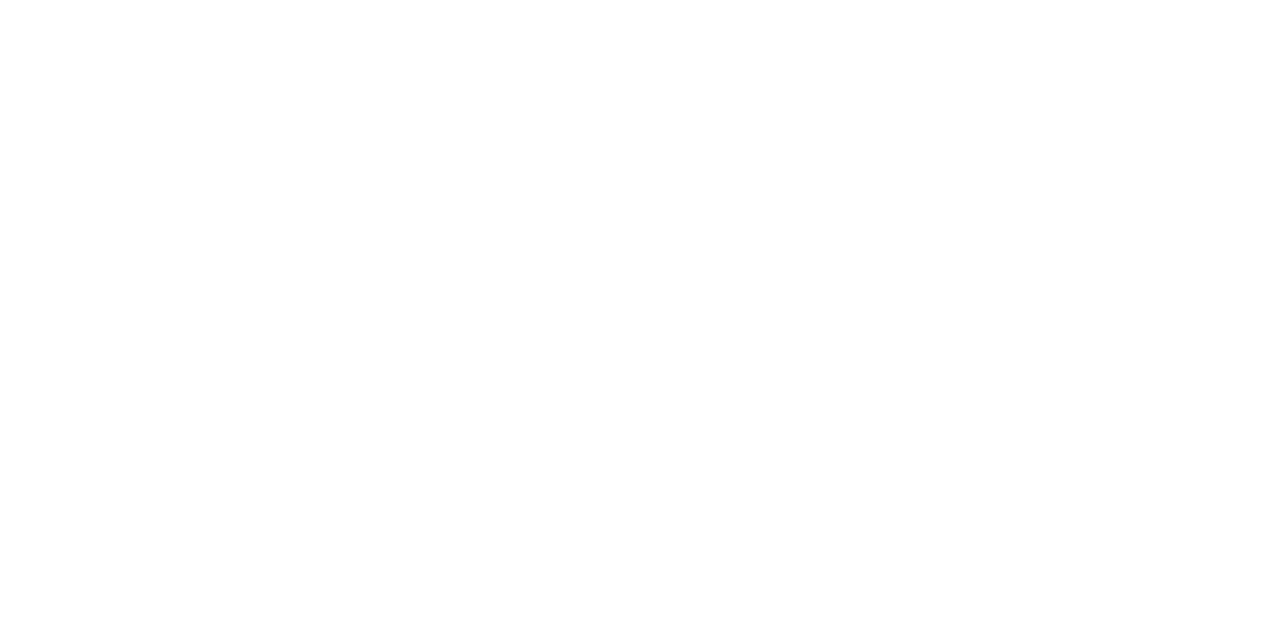
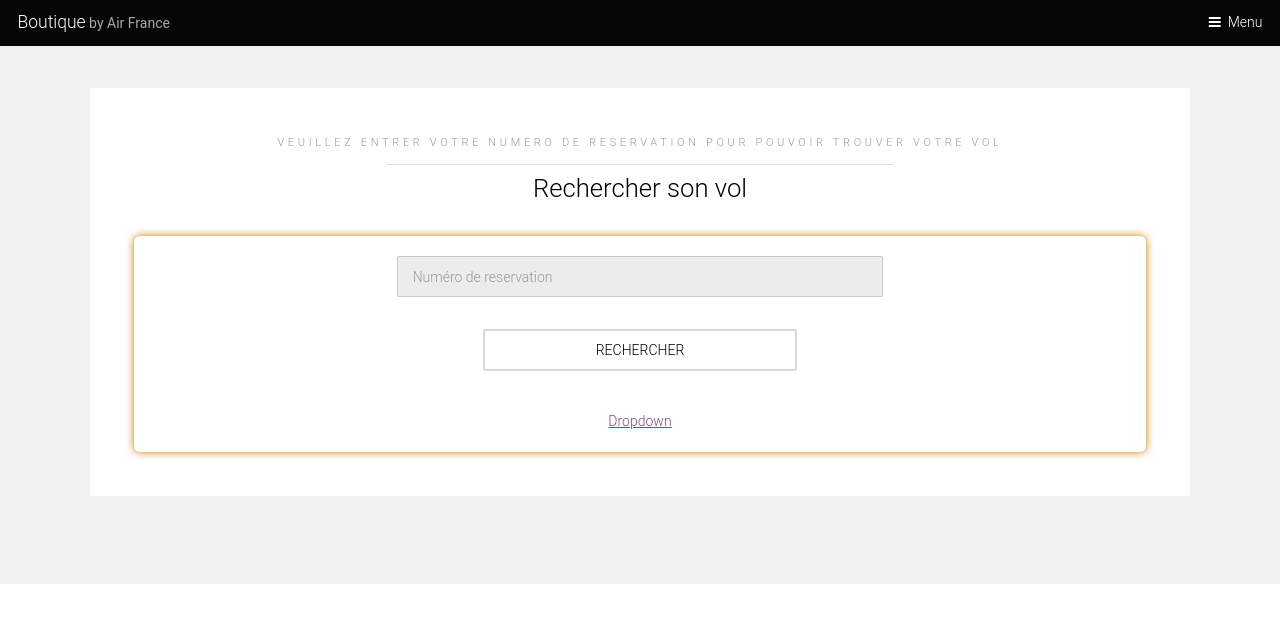
Before and after one commit to Guillaumelebas/airFranceBoutique, a React (Create React App) app: page /mon-vol in a window 1280 px wide. Shown: the top 622 px of the page. Built offline with nearby package versions, Linux system fonts and the light colour scheme.

Commit message:
Update1738

```diff
--- a/src/App.js
+++ b/src/App.js
@@ -12,7 +12,7 @@ const Main = () => {
         <Route exact path='/' component={Home}></Route>
         <Route exact path='/liste' component={Liste}></Route>
         <Route exact path='/liste2' component={Liste2}></Route>
-        <Route exact path='/ma-reservation' component={MonVol}></Route>
+        <Route exact path='/mon-vol' component={MonVol}></Route>
       </Switch>
   );
 };
--- a/src/components/liste.js
+++ b/src/components/liste.js
@@ -5,7 +5,10 @@ const BASE_URL = 'http://localhost:4000';
 class Liste extends React.Component {
     constructor(props) {
         super(props);
-        this.state = {vols: [], result: []};
+        this.state = {
+            vols: [],
+            result: []
+        };
     }
 
     componentDidMount() {
@@ -19,17 +22,15 @@ class Liste extends React.Component {
         // .then((response) => this.setState({vols:response.data}) );
     }
 
-
-
     render() {
         return (
                 <form method="GET" action="/liste2">
                     <div className="row uniform">
                         <div className="6u 12u$(xsmall)">
-                            <input type="text" name="nom" id="nom" placeholder="Nom" onChange={this.handleChange} required/>
+                            <input type="text" name="aeroportDepart" id="aeroportDepart" placeholder="Aeroport de départ" required/>
                         </div>
                         <div className="6u$ 12u$(xsmall)">
-                            <input type="text" name="prenom" id="prenom" placeholder="Prenom" required/>
+                            <input type="text" name="aeroportArrivee" id="aeroportArrivee" placeholder="Aeroport d'arrivée" required/>
                         </div>
                         <div className="5u$ 12u$(xsmall)">
                             <input type="date" name="dateDepart" id="dateDepart" />
@@ -37,14 +38,16 @@ class Liste extends React.Component {
                         <div className="5u$ 12u$(xsmall)">
                             <input type="date" name="dateArrivee" id="dateArrivee" />
                         </div>
-                        <div className="12u$">
-                            <div className="select-wrapper">
-                                <select name="category" id="category">
-                                    { this.state.vols.map(
-                                        (item, index) => <option value={"vol"+index} >{item.idVol}</option>
-                                    )}
-                                </select>
-                            </div>
+                        <div className="5u$ 12u$(xsmall)">
+                        <label for="passager-select">Nombre de passagers</label>
+                        <select name="nbPassager" id="nbPassager">
+                            <option value="1">1</option>
+                            <option value="2">2</option>
+                            <option value="3">3</option>
+                            <option value="4">4</option>
+                            <option value="5">5</option>
+                        </select>
+
                         </div>
                         <div className="3u$ 12u$(small)">
                             <input type="submit" value="Search" className="fit"/>
--- a/src/components/liste2.js
+++ b/src/components/liste2.js
@@ -11,14 +11,16 @@ class Liste2 extends React.Component {
     componentDidMount() {
         var url_string = window.location.href;
         var url = new URL(url_string);
-        var prenom = url.searchParams.get("prenom");
-        document.getElementById("prenom").value = prenom;
-        var nom = url.searchParams.get("nom");
-        document.getElementById("nom").value = nom;
+        var aeroportDepart = url.searchParams.get("aeroportDepart");
+        document.getElementById("aeroportDepart").value = aeroportDepart;
+        var aeroportArrivee = url.searchParams.get("aeroportArrivee");
+        document.getElementById("aeroportArrivee").value = aeroportArrivee;
         var dateDepart = url.searchParams.get("dateDepart");
         document.getElementById("dateDepart").value = dateDepart;
         var dateArrivee = url.searchParams.get("dateArrivee");
         document.getElementById("dateArrivee").value = dateArrivee;
+        var nbPassager = url.searchParams.get("nbPassager");
+        document.getElementById("nbPassager").value = nbPassager;
         /*VolService.getVols()
             .then(
                 (vols) => this.setState({vols: vols})
@@ -41,10 +43,11 @@ class Liste2 extends React.Component {
                                         (item, index) => <option value={"vol"+index} >{item.idVol}</option>
                                     )}
                                 </select>
-                                <input type="hidden" name="prenom" id="prenom" required/>
-                                <input type="hidden" name="nom" id="nom" required/>
+                                <input type="hidden" name="aeroportDepart" id="aeroportDepart" required/>
+                                <input type="hidden" name="aeroportArrivee" id="aeroportArrivee" required/>
                                 <input type="hidden" name="dateDepart" id="dateDepart" required/>
                                 <input type="hidden" name="dateArrivee" id="dateArrivee" required/>
+                                <input type="hidden" name="nbPassager" id="nbPassager" required/>
                             </div>
                         </div>
                         <div className="3u$ 12u$(small)">
--- /dev/null
+++ b/src/components/little-header.js
@@ -0,0 +1,23 @@
+import * as React from "react";
+
+class LittleHeader extends React.Component {
+    render() {
+        return (
+                <div>
+                    <header id="header">
+                        <div class="logo"><a href="/">Boutique<span> by Air France</span></a></div>
+                        <a href="#menu">Menu</a>
+                    </header>
+                    <nav id="menu">
+                        <ul class="links">
+                            <li><a href="/">Home</a></li>
+                            <li><a href="/liste">Chercher un vol</a></li>
+                            <li><a href="/mon-vol">Informations sur mon vol</a></li>
+                        </ul>
+                    </nav>
+                </div>
+        );
+    }
+}
+
+export default LittleHeader;
--- a/src/components/mon-vol.js
+++ b/src/components/mon-vol.js
@@ -1,8 +1,60 @@
 import * as React from "react";
+import LittleHeader from "./little-header";
+import {VolService} from "../services/vol-service";
+const BASE_URL = 'http://localhost:3000';
 
 class MonVol extends React.Component {
+    constructor(props) {
+        super(props);
+        this.state = {
+            vols: [{idVol:1},{idVol:1}],
+            result: []
+        };
+    }
+
     render() {
-        return <h1>Bonjour, {this.props.name}</h1>;
+        return (
+            <div>
+                <LittleHeader/>
+                <section id="two" class="wrapper style2">
+                    <div class="inner">
+                        <div class="box">
+                            <div class="content">
+                                <header class="align-center">
+                                    <p>Veuillez entrer votre numero de reservation pour pouvoir trouver votre vol</p>
+                                    <h2>Rechercher son vol</h2>
+                                </header>
+
+                                <form method="GET" action="/liste">
+
+                                        <center>
+                                            <div class="6u 12u$(xsmall)">
+
+                                                    <input type="text" name="numReservation" id="numReservation" placeholder="Numéro de reservation" />
+
+                                            </div>
+
+                                        <br></br>
+                                            <div class="4u 12u$">
+
+                                                <ul class="actions">
+                                                    <input type="submit" value="Rechercher" class="alt" />
+                                                </ul>
+
+                                                <div class="dropdown ">
+                                                    <a href="#" id="drop1" data-toggle="dropdown" class="btn btn-default dropdown-toggle" role="button">Dropdown <span class="caret"></span></a>
+                                                </div>
+                                            </div>
+                                        </center>
+
+                                </form>
+
+                        </div>
+                    </div>
+                </div>
+            </section>
+        </div>
+        );
     }
 }
 
```
Also changed, not shown: src/components/recap.js (added, +47 -0 lines).
